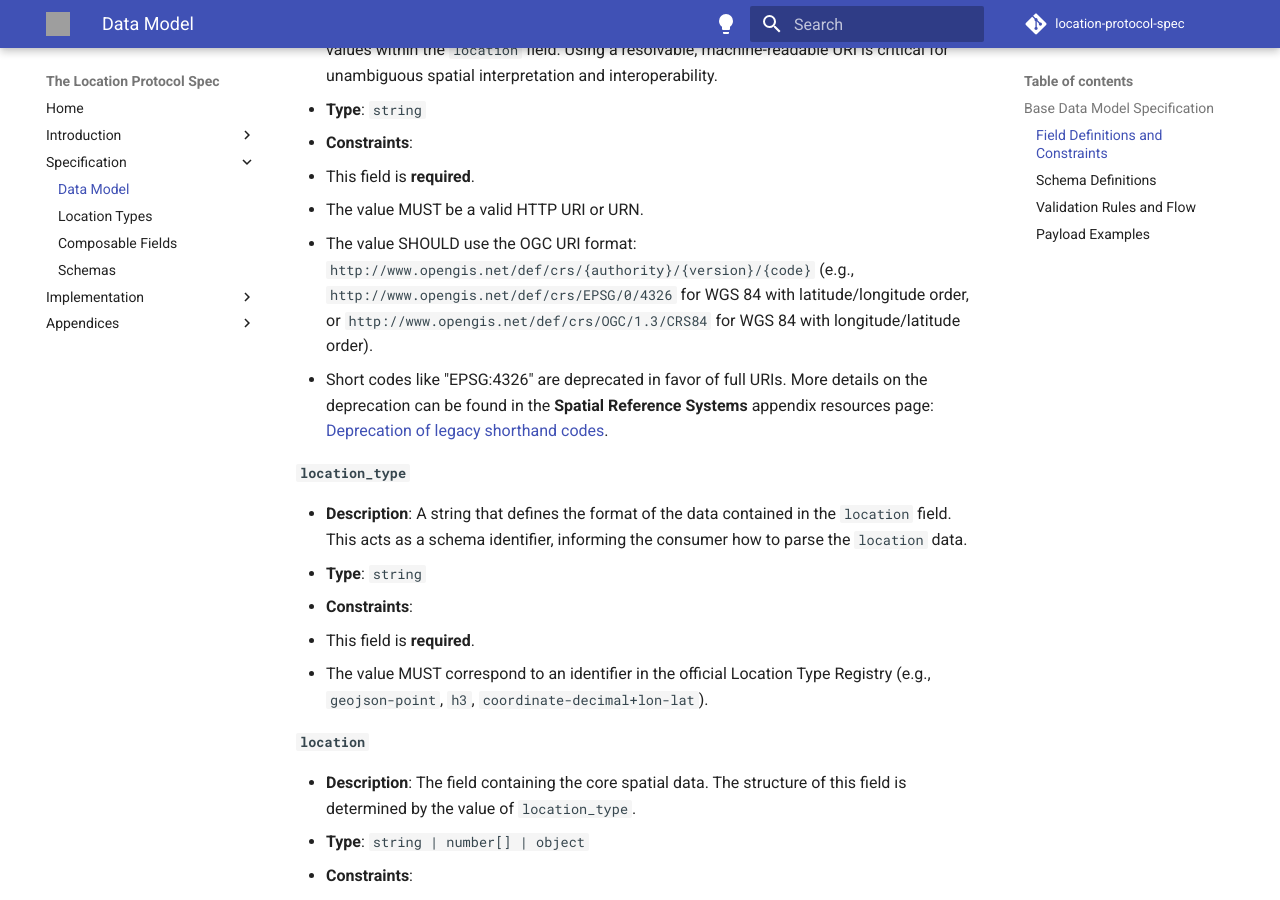
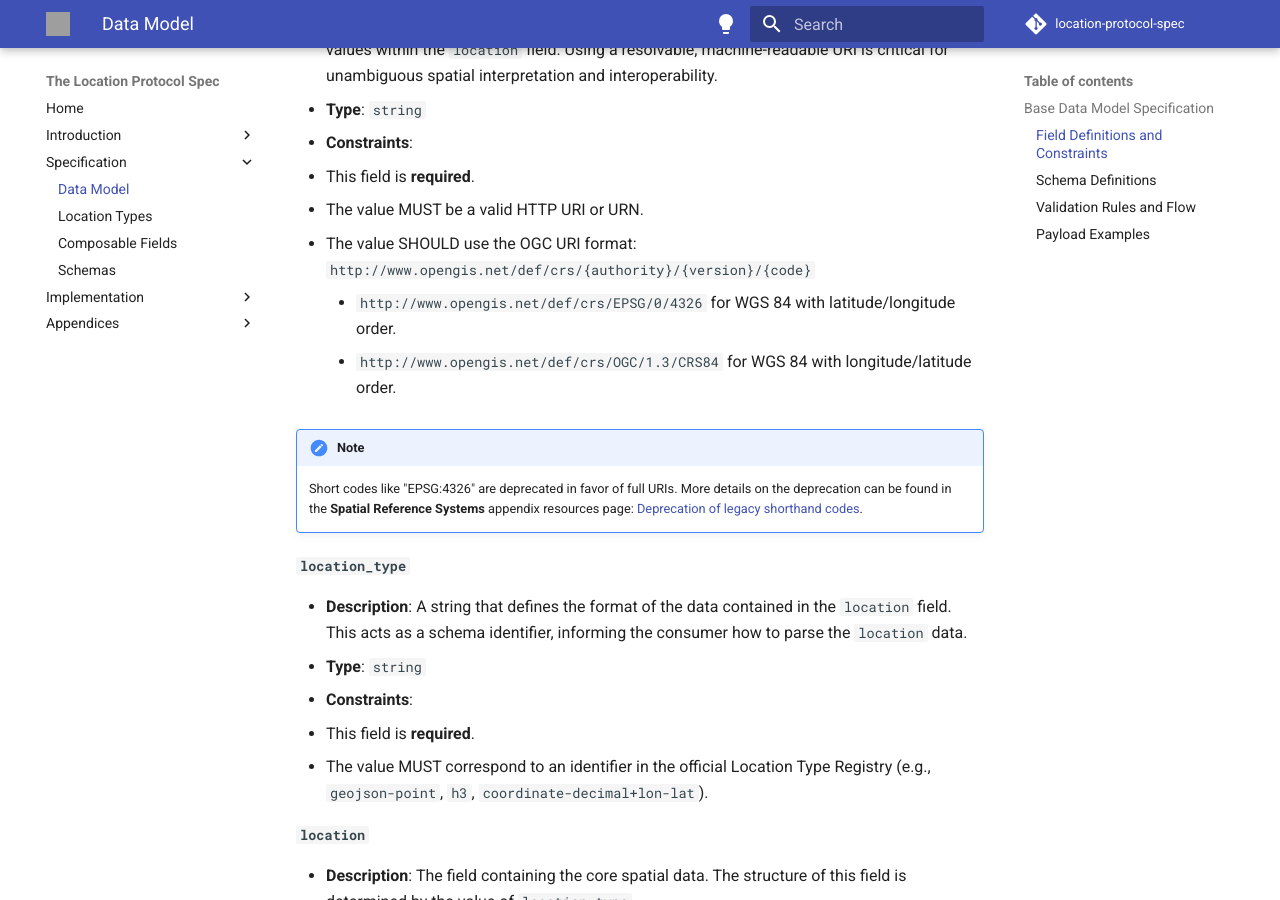
Before and after one commit to DecentralizedGeo/location-protocol-spec, an MkDocs documentation site: the page built from docs/spec-page/specification/data-model.md, in a window 1280 px wide and 900 px high, scrolled down 919 px. Built offline with MkDocs 1.6.1 and Material for MkDocs 9.7.7, drawn with Linux system fonts in a browser that asks for light colours; comment, search, counter and statistics services are not loaded; grey boxes are pictures that could not be loaded.

Commit message:
Refactors documentation notes to use admonition syntax
Standardizes the presentation of important notes across various specification pages. Converts existing traditional markdown callouts to the `!!! note` admonition syntax, improving visual consistency and readability throughout the documentation. Additionally, clarifies OGC URI examples in the data model specification.

```diff
--- a/docs/spec-page/specification/data-model.md
+++ b/docs/spec-page/specification/data-model.md
@@ -21,8 +21,12 @@ The base data model consists of four required fields: `lp_version`, `srs`, `loca
 - **Constraints**:
   - This field is **required**.
   - The value MUST be a valid HTTP URI or URN.
-  - The value SHOULD use the OGC URI format: `http://www.opengis.net/def/crs/{authority}/{version}/{code}` (e.g., `http://www.opengis.net/def/crs/EPSG/0/4326` for WGS 84 with latitude/longitude order, or `http://www.opengis.net/def/crs/OGC/1.3/CRS84` for WGS 84 with longitude/latitude order).
-  - Short codes like "EPSG:4326" are deprecated in favor of full URIs. More details on the deprecation can be found in the **Spatial Reference Systems** appendix resources page: [Deprecation of legacy shorthand codes](../appendices/srs.md#deprecation-of-legacy-shorthand-codes).
+  - The value SHOULD use the OGC URI format: `http://www.opengis.net/def/crs/{authority}/{version}/{code}`
+    -  `http://www.opengis.net/def/crs/EPSG/0/4326` for WGS 84 with latitude/longitude order.
+    -  `http://www.opengis.net/def/crs/OGC/1.3/CRS84` for WGS 84 with longitude/latitude order.
+
+!!! note
+    Short codes like "EPSG:4326" are deprecated in favor of full URIs. More details on the deprecation can be found in the **Spatial Reference Systems** appendix resources page: [Deprecation of legacy shorthand codes](../appendices/srs.md#deprecation-of-legacy-shorthand-codes).
 
 **`location_type`**
 
```
Also changed, not shown: docs/spec-page/specification/composable-fields.md (+2 -1 lines), docs/spec-page/specification/location-types.md (+3 -1 lines).
